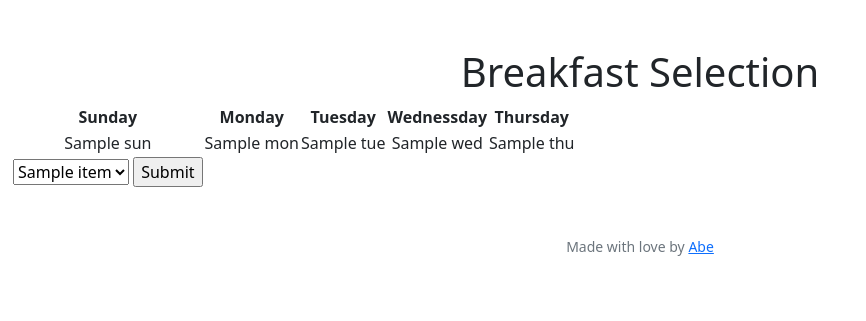
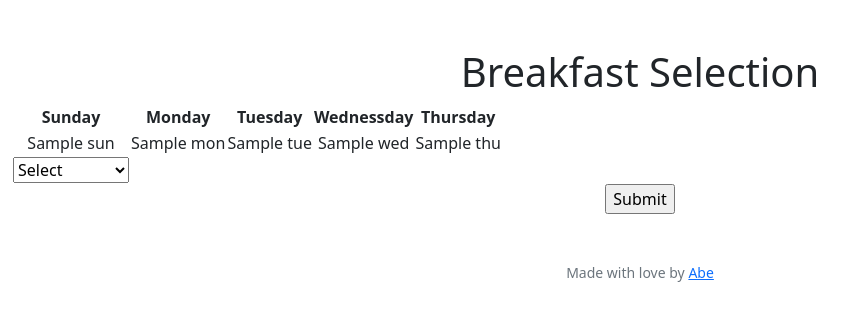
Before and after one commit to abe-101/bagel-shop, a Flask app: template templates/index.html in a window 1280 px wide. Shown: the part 76-397 px from the top of the page, without its empty margins (0-866 px from the left). Run offline with Flask 2, Linux system fonts and the light colour scheme; the template is opened without the code that fills it: most values are stand-ins (such as "Sample title", 1, 10 or a date in 2020); some libraries are stand-ins or nearby versions.

Commit message:
disabled default select

```diff
--- a/templates/index.html
+++ b/templates/index.html
@@ -6,6 +6,7 @@ Breakfast Selection
 
 {% block main %}
     <h1>Breakfast Selection</h1>
+    <form action="/selection" method="post">
     <table>
         <thead>
             <tr>
@@ -26,19 +27,20 @@ Breakfast Selection
             </tr>
             <tr>
                 {% for day in selection %}
-                <td>
-                    <form action="/selection" method="post">
-                        <select selected="{{ selection[day] }}" name="choice">
+                    <td>
+                        <select name="{{ day }}">
+                            <option value="none" selected disabled hidden>Select</option>
                             {% for item in menu %}
-                                <option value"{{ item.item }}">{{ item.item }}</option>
+                                <option value="{{ item.item }}">{{ item.item }}</option>
                             {% endfor %}
                         </select>
-                        <input type="submit" value="Submit">
-                    </form>
-                </td>
+                    </td>
                 {% endfor %}
             </tr>
         </tbody>
     </table>
+    <input type="submit" va:w
+    lue="Submit">
+    </form>
 
 {% endblock %}
```
